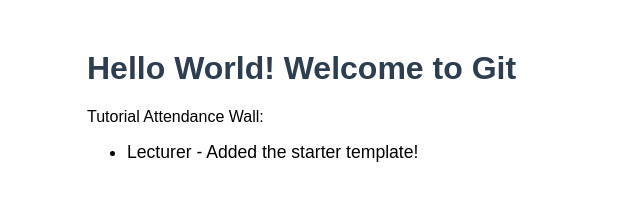
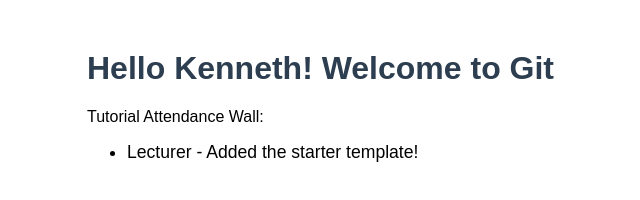
Before and after one commit to jamieishere-12/HKU-BscInT-Git-Tutorial, a plain HTML site: page index.html in a window 1280 px wide. Shown: the whole page, without its empty margins (253-893 px from the left). Drawn offline with Linux system fonts and the light colour scheme.

Commit message:
Jamie Here

```diff
--- a/index.html
+++ b/index.html
@@ -10,7 +10,7 @@
   </style>
 </head>
 <body>
-  <h1>Hello World! Welcome to Git</h1>
+  <h1>Hello Kenneth! Welcome to Git</h1>
   <p>Tutorial Attendance Wall:</p>
   <ul>
     <li>Lecturer - Added the starter template!</li>
```
